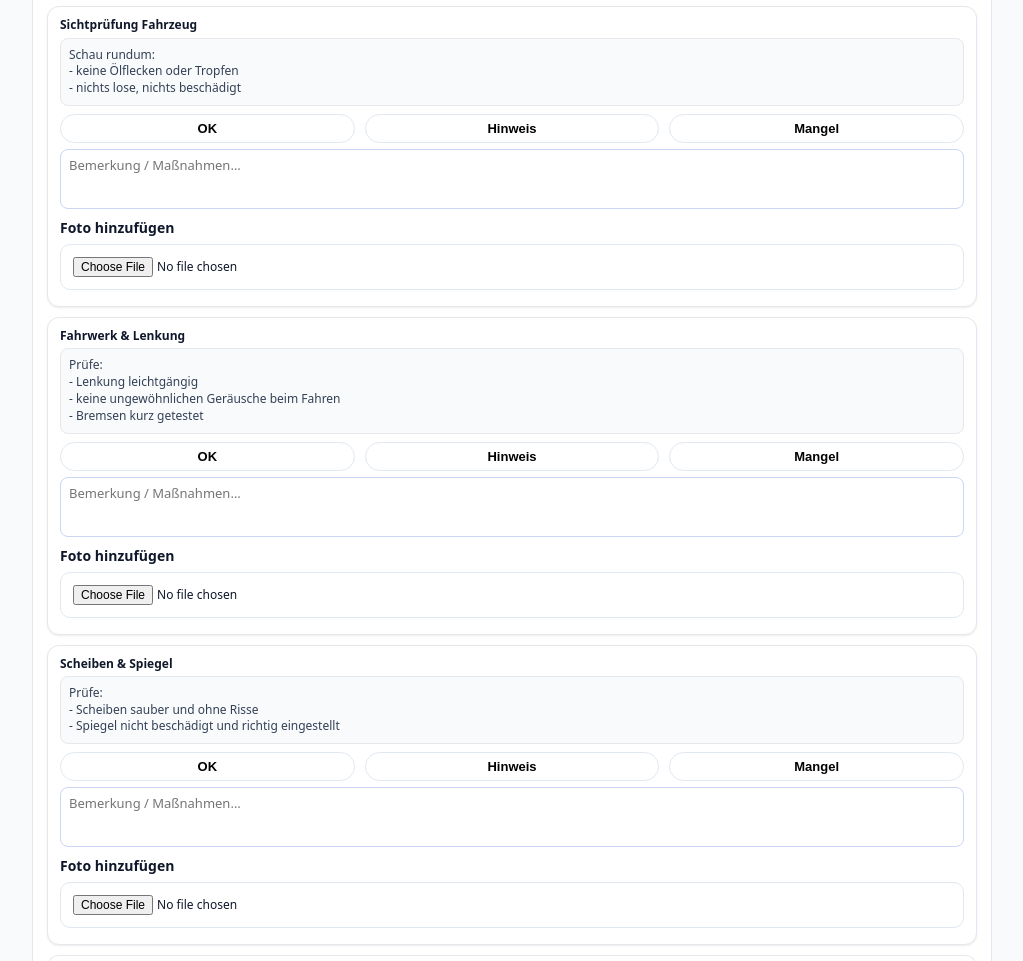
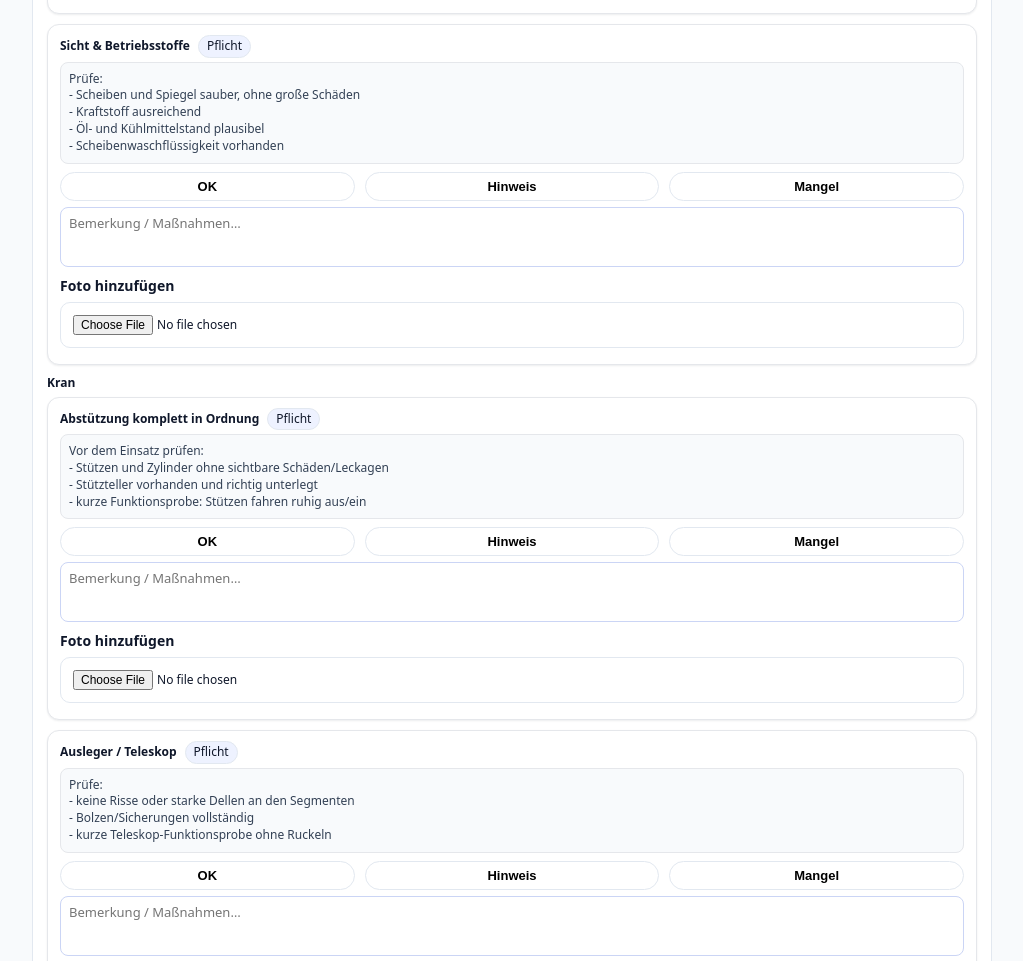
Before and after one commit to jofelbi66-rgb/mobilecrane-check, a plain HTML site: page index.html in a window 1280 px wide. Shown: the part 1839-2800 px from the top of the page, without its empty margins (128-1151 px from the left). Drawn offline with nearby package versions, Linux system fonts and the light colour scheme.

Commit message:
Update index.html
Kürzen Checkpunkte

```diff
--- a/index.html
+++ b/index.html
@@ -325,321 +325,176 @@ function formatNowForDisplay() {
 
 // NEU: 5 Hauptgruppen (alten items-Array komplett ersetzen)
 const items = [
+  // --- DOKUMENTATION / AUFTRAG ---
   {
-    id: "docs_auftrag",
-    title: "Arbeitsauftrag & Einsatzbesprechung",
+    id: "docs_auftrag_gesamt",
+    title: "Auftrag & Unterlagen geklärt",
     description:
       "Folgendes prüfen:\n" +
-      "- Einsatzort und Auftrag verstanden\n" +
-      "- Last, Radius, Hubhöhe klar\n" +
-      "- Einweiser/Signalgeber benannt\n" +
-      "- Kommunikation geklärt (Handzeichen/Funk)",
-    category: "Dokumentation"
+      "- Einsatzort und Aufgabe verstanden\n" +
+      "- Last, Radius und Hubhöhe klar\n" +
+      "- Einweiser/Signalgeber festgelegt\n" +
+      "- Kranpapiere und UVV-Prüfung gültig",
+    category: "Dokumentation",
+    req: true
   },
 
+  // --- FAHRZEUG (Kurzfassung) ---
   {
-    id: "docs_kranpapiere",
-    title: "Kranpapiere & UVV",
+    id: "fahrzeug_rundgang",
+    title: "Rundgang Fahrzeug",
+    description:
+      "Schau rundum:\n" +
+      "- keine sichtbaren Schäden\n" +
+      "- keine Öl- oder Hydraulikflecken\n" +
+      "- nichts lose oder stark verbogen",
+    category: "Fahrzeug",
+    req: true
+  },
+  {
+    id: "fahrzeug_reifen_bremse",
+    title: "Reifen, Bremsen, Lenkung",
     description:
       "Prüfe:\n" +
-      "- Kranfahrerausweis vorhanden\n" +
-      "- UVV-Prüfung gültig\n" +
-      "- Geräteunterlagen dabei (digital oder Papier)",
-    category: "Dokumentation"
+      "- Reifen ohne Risse/Beulen, Radmuttern unauffällig\n" +
+      "- Bremsen kurz getestet\n" +
+      "- Lenkung ohne ungewöhnliche Geräusche",
+    category: "Fahrzeug",
+    req: true
   },
-
   {
-    id: "fahrzeug_reifen",
-    title: "Reifen & Radmuttern",
+    id: "fahrzeug_sicht_betriebsstoffe",
+    title: "Sicht & Betriebsstoffe",
     description:
       "Prüfe:\n" +
-      "- Reifen ohne Risse oder Schäden\n" +
-      "- Reifendruck plausibel\n" +
-      "- Radmuttern visuell kontrolliert",
-    category: "Fahrzeug"
+      "- Scheiben und Spiegel sauber, ohne große Schäden\n" +
+      "- Kraftstoff ausreichend\n" +
+      "- Öl- und Kühlmittelstand plausibel\n" +
+      "- Scheibenwaschflüssigkeit vorhanden",
+    category: "Fahrzeug",
+    req: true
   },
 
+  // --- KRAN (Kurzfassung) ---
   {
-    id: "fahrzeug_leckagen",
-    title: "Sichtprüfung Fahrzeug",
+    id: "kran_abstuetzung_gesamt",
+    title: "Abstützung komplett in Ordnung",
     description:
-      "Schau rundum:\n" +
-      "- keine Ölflecken oder Tropfen\n" +
-      "- nichts lose, nichts beschädigt",
-    category: "Fahrzeug"
+      "Vor dem Einsatz prüfen:\n" +
+      "- Stützen und Zylinder ohne sichtbare Schäden/Leckagen\n" +
+      "- Stützteller vorhanden und richtig unterlegt\n" +
+      "- kurze Funktionsprobe: Stützen fahren ruhig aus/ein",
+    category: "Kran",
+    req: true
   },
-
   {
-    id: "fahrzeug_fahrwerk",
-    title: "Fahrwerk & Lenkung",
+    id: "kran_ausleger_gesamt",
+    title: "Ausleger / Teleskop",
     description:
       "Prüfe:\n" +
-      "- Lenkung leichtgängig\n" +
-      "- keine ungewöhnlichen Geräusche beim Fahren\n" +
-      "- Bremsen kurz getestet",
-    category: "Fahrzeug"
+      "- keine Risse oder starke Dellen an den Segmenten\n" +
+      "- Bolzen/Sicherungen vollständig\n" +
+      "- kurze Teleskop-Funktionsprobe ohne Ruckeln",
+    category: "Kran",
+    req: true
   },
-
   {
-    id: "fahrzeug_sicht",
-    title: "Scheiben & Spiegel",
+    id: "kran_seile_haken",
+    title: "Kranseile & Hakenflasche",
     description:
-      "Prüfe:\n" +
-      "- Scheiben sauber und ohne Risse\n" +
-      "- Spiegel nicht beschädigt und richtig eingestellt",
-    category: "Fahrzeug"
+      "Sehr wichtig:\n" +
+      "- Seile ohne Drahtbrüche, Knicke oder starke Korrosion\n" +
+      "- Seilwicklung sauber auf der Trommel\n" +
+      "- Hakenflasche mit intakter Sicherheitslasche\n" +
+      "- Tragfähigkeitsschild lesbar",
+    category: "Kran",
+    req: true
   },
-
   {
-    id: "fahrzeug_betriebsstoffe",
-    title: "Betriebsstoffe",
-    description:
-      "Folgendes checken:\n" +
-      "- Kraftstoffstand ausreichend\n" +
-      "- Kühlmittel OK\n" +
-      "- Ölstand OK\n" +
-      "- AdBlue (falls erforderlich)\n" +
-      "- Scheibenwaschflüssigkeit",
-    category: "Fahrzeug"
-  },
-
-  {
-    id: "kran_stuetzen",
-    title: "Stützen & Stützteller",
-    description:
-      "Prüfe vor dem Ausfahren:\n" +
-      "- Stützen unbeschädigt\n" +
-      "- keine Leckagen an Zylindern\n" +
-      "- Stützteller vorhanden und richtig positioniert",
-    category: "Kran"
-  },
-
-  {
-    id: "kran_abstuetzen_test",
-    title: "Funktionstest Abstützung",
-    description:
-      "Kurz prüfen:\n" +
-      "- Stützen fahren gleichmäßig aus/ein\n" +
-      "- kein ungewöhnliches Geräusch\n" +
-      "- Neigungssensor ohne Fehlermeldung",
-    category: "Kran"
-  },
-
-  {
-    id: "kran_ausleger_sicht",
-    title: "Ausleger – Sichtprüfung",
-    description:
-      "Prüfe:\n" +
-      "- keine Risse oder Dellen an den Segmenten\n" +
-      "- keine lose Bolzen oder Sicherungen\n" +
-      "- Ausleger sauber",
-    category: "Kran"
-  },
-
-  {
-    id: "kran_ausleger_funktion",
-    title: "Teleskop-Funktionstest",
-    description:
-      "Kurz testen:\n" +
-      "- Ausleger fährt sauber aus\n" +
-      "- kein Ruckeln oder Blockieren",
-    category: "Kran"
-  },
-
-  {
-    id: "kran_windmessung",
-    title: "Windmessgerät",
-    description:
-      "Prüfe:\n" +
-      "- Windmessgerät vorhanden\n" +
-      "- Anzeige plausibel\n" +
-      "- keine Fehlermeldung",
-    category: "Kran"
-  },
-
-  {
-    id: "kran_drehwerk",
-    title: "Drehwerk",
-    description:
-      "Prüfe:\n" +
-      "- Drehwerk läuft ruhig\n" +
-      "- keine ungewöhnlichen Geräusche\n" +
-      "- kein Spiel",
-    category: "Kran"
-  },
-
-  {
-    id: "kran_seile",
-    title: "Kranseile",
-    description:
-      "Sehr wichtig – prüfen:\n" +
-      "- keine Drahtbrüche\n" +
-      "- keine Knicke\n" +
-      "- keine Korrosion\n" +
-      "- Seilwicklung sauber",
-    category: "Kran"
-  },
-
-  {
-    id: "kran_hakenflasche",
-    title: "Hakenflasche",
-    description:
-      "Prüfe:\n" +
-      "- Sicherheitslasche OK\n" +
-      "- Tragfähigkeitsschild lesbar\n" +
-      "- Haken frei beweglich",
-    category: "Kran"
-  },
-
-  {
-    id: "kran_anschlagmittel",
+    id: "kran_anschlagmittel_gesamt",
     title: "Anschlagmittel",
     description:
       "Prüfe:\n" +
-      "- Gurte/Ketten/Schäkel intakt\n" +
-      "- keine Beschädigungen\n" +
-      "- Kennzeichnungen lesbar",
-    category: "Kran"
+      "- Gurte, Ketten, Schäkel ohne sichtbare Schäden\n" +
+      "- keine Schnitte, Risse oder starke Verformungen\n" +
+      "- Kennzeichnungen/Zulassung lesbar, falls vorhanden",
+    category: "Kran",
+    req: true
   },
 
+  // --- STEUERUNG / SICHERHEITSSYSTEME ---
   {
-    id: "kran_hydraulik_sicht",
-    title: "Hydraulik",
+    id: "steuerung_lmi",
+    title: "Kransteuerung / Lastmomentbegrenzer",
+    description:
+      "Beim Einschalten prüfen:\n" +
+      "- System startet ohne Fehlermeldung\n" +
+      "- Anzeigen plausibel\n" +
+      "- Lastmomentbegrenzer aktiv",
+    category: "Sicherheit / Funktion",
+    req: true
+  },
+  {
+    id: "steuerung_beleuchtung_rueckfahr",
+    title: "Licht & Rückfahrhilfe",
     description:
       "Prüfe:\n" +
-      "- keine Leckagen\n" +
-      "- Schläuche ohne Scheuerstellen\n" +
-      "- Druckleitungen OK",
-    category: "Kran"
+      "- Fahr- und Arbeitsbeleuchtung\n" +
+      "- Rundumkennleuchte\n" +
+      "- Rückfahrkamera/Sensoren soweit vorhanden",
+    category: "Sicherheit / Funktion",
+    req: true
   },
-
   {
-    id: "elektrik_steuerung",
-    title: "Kransteuerung (LMI/LICCON)",
-    description:
-      "Beim Start prüfen:\n" +
-      "- System meldet keine Fehler\n" +
-      "- Anzeigen plausibel\n" +
-      "- Lastmomentbegrenzer aktiv",
-    category: "Sicherheit"
-  },
-
-  {
-    id: "elektrik_beleuchtung",
-    title: "Fahr- & Arbeitsbeleuchtung",
-    description:
-      "Prüfe:\n" +
-      "- Licht vorne/hinten\n" +
-      "- Rundumleuchte\n" +
-      "- Arbeitsscheinwerfer",
-    category: "Sicherheit"
-  },
-
-  {
-    id: "elektrik_warnsummer",
-    title: "Warnsummer & Horn",
-    description:
-      "Prüfe:\n" +
-      "- Warnsummer aktiv\n" +
-      "- Horn funktioniert",
-    category: "Sicherheit"
-  },
-
-  {
-    id: "elektrik_rueckfahrkamera",
-    title: "Rückfahrkamera / Sensoren",
-    description:
-      "Prüfe:\n" +
-      "- Kamera sauber\n" +
-      "- Anzeige OK\n" +
-      "- Sensoren reagieren",
-    category: "Sicherheit"
-  },
-
-  {
-    id: "sicherheit_notaus",
-    title: "Not-Aus",
+    id: "steuerung_notaus_funk",
+    title: "Not-Aus, Horn, Funksteuerung",
     description:
       "Kurz testen:\n" +
-      "- Not-Aus spricht an\n" +
-      "- Funktion ohne Störung",
-    category: "Sicherheit"
+      "- Not-Aus funktioniert\n" +
+      "- Horn/Warnsummer vorhanden und funktionsfähig\n" +
+      "- Funksteuerung (falls vorhanden) mit Testhub geprüft",
+    category: "Sicherheit / Funktion",
+    req: true
   },
 
+  // --- FUNKTIONSPRÜFUNG ---
   {
-    id: "sicherheit_feuerloescher",
-    title: "Feuerlöscher",
-    description:
-      "Prüfe:\n" +
-      "- Plombe intakt\n" +
-      "- Prüffrist gültig",
-    category: "Sicherheit"
-  },
-
-  {
-    id: "sicherheit_funk",
-    title: "Funksteuerung (falls vorhanden)",
-    description:
-      "Prüfe:\n" +
-      "- Akku geladen\n" +
-      "- Sender & Empfänger OK\n" +
-      "- Not-Aus funktioniert",
-    category: "Sicherheit"
-  },
-
-  {
-    id: "funktionstest_fahren",
-    title: "Funktionstest Fahren",
+    id: "funktion_fahren_drehwerk",
+    title: "Fahr- und Drehfunktion",
     description:
       "Kurz prüfen:\n" +
-      "- Bremsen\n" +
-      "- Lenkung\n" +
-      "- Fahrverhalten",
-    category: "Sicherheit"
+      "- Anfahren und Bremsen ohne Auffälligkeiten\n" +
+      "- Drehwerk läuft ruhig, ohne ungewöhnliche Geräusche",
+    category: "Sicherheit / Funktion",
+    req: true
   },
-
   {
-    id: "funktionstest_last",
-    title: "Funktionstest Winde",
+    id: "funktion_winde_lastprobe",
+    title: "Winde / Heben mit kleiner Last",
     description:
-      "Kurz testen:\n" +
-      "- Winde läuft sauber\n" +
-      "- kein Rucken\n" +
-      "- keine Störmeldungen",
-    category: "Sicherheit"
+      "Vor dem eigentlichen Hub:\n" +
+      "- kurzer Probehub mit kleiner Last\n" +
+      "- Winde läuft gleichmäßig\n" +
+      "- keine Stör- oder Fehlermeldungen",
+    category: "Sicherheit / Funktion",
+    req: true
   },
 
+  // --- UMWELT & AUFSTELLUNG ---
   {
-    id: "umwelt_abstand",
-    title: "Abstände & Freiräume",
+    id: "umwelt_untergrund_freiraum",
+    title: "Untergrund & Freiräume",
     description:
-      "Prüfe:\n" +
-      "- Abstand zu Kanten & Schächten\n" +
-      "- keine Hindernisse im Drehbereich",
-    category: "Umwelt"
-  },
-
-  {
-    id: "umwelt_strom",
-    title: "Abstand zu Stromleitungen",
-    description:
-      "Achte darauf:\n" +
-      "- Mindestabstand eingehalten\n" +
-      "- keine Gefahr durch Überschlag",
-    category: "Umwelt"
-  },
-
-  {
-    id: "umwelt_untergrund",
-    title: "Untergrund tragfähig",
-    description:
-      "Prüfe:\n" +
-      "- Boden tragfähig\n" +
-      "- keine Hohlräume\n" +
-      "- keine Kanaldeckel unter Stützen",
-    category: "Umwelt"
+      "Prüfe am Einsatzort:\n" +
+      "- Untergrund tragfähig, keine Kanaldeckel unter Stützen\n" +
+      "- ausreichend Abstand zu Gräben/Kanten\n" +
+      "- keine Hindernisse im Schwenkbereich des Krans\n" +
+      "- Abstand zu Freileitungen eingehalten",
+    category: "Umwelt / Umfeld",
+    req: true
   }
 ];
+
 
 // Schritt C – Beschreibungen in Platzhalter schreiben
 const mapById = Object.fromEntries(items.map(it => [it.id, it]));
```
